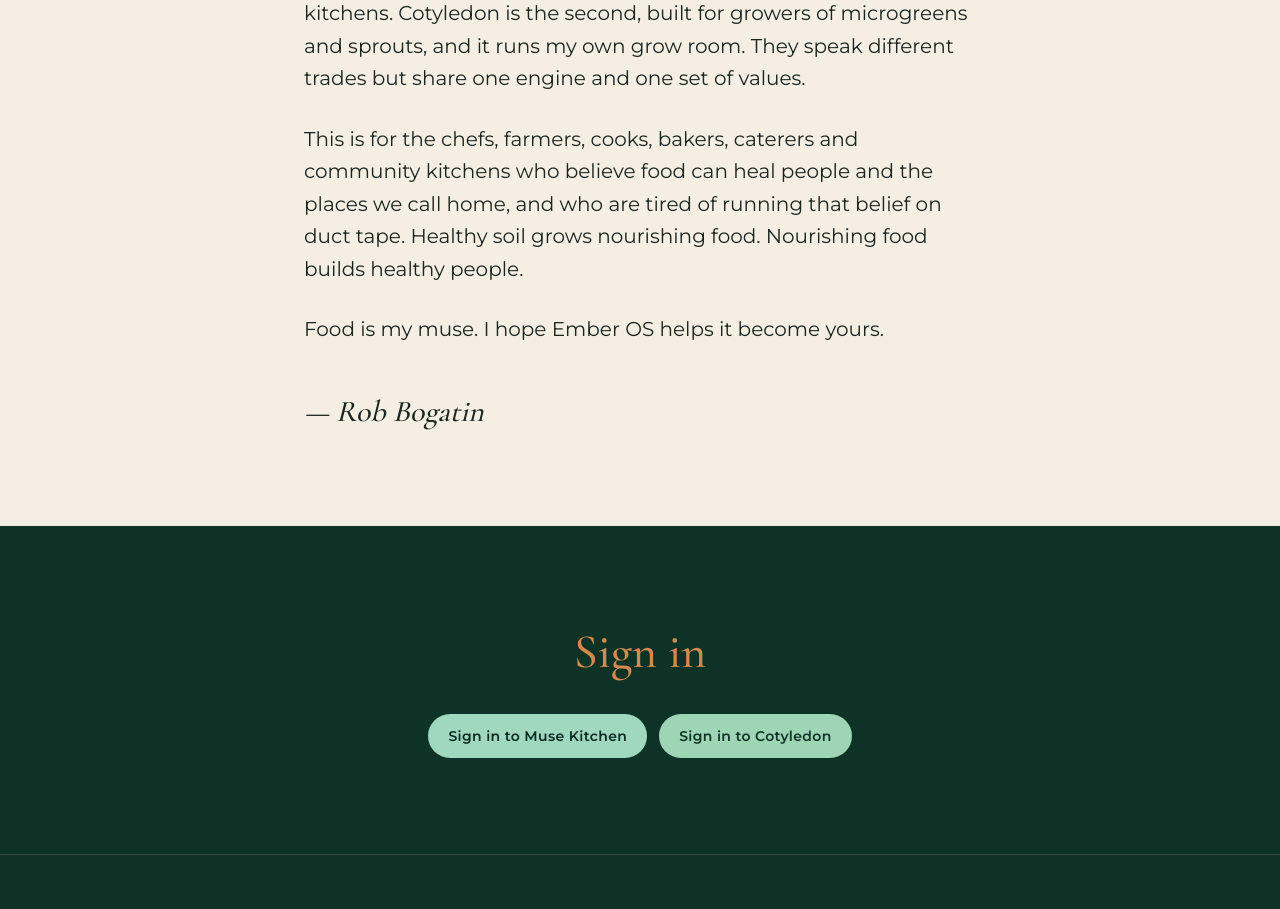
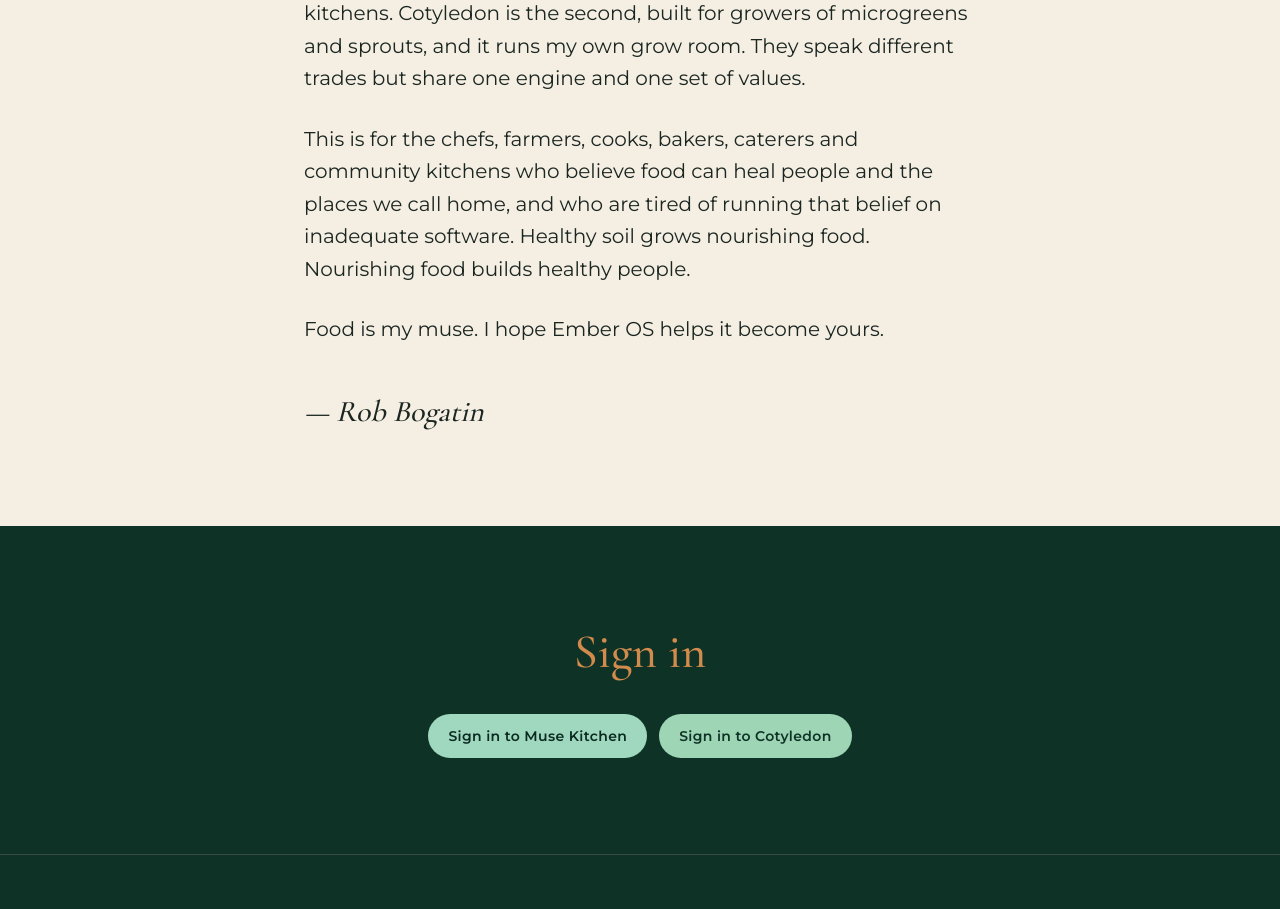
Before and after one commit to wolvestofeed/emberos, a Next.js app: page /mission in a window 1280 px wide. Shown: the part 2080-2989 px from the top of the page. Built offline with nearby package versions, Linux system fonts and the light colour scheme; no server answers.

Commit message:
Mission: 'duct tape' replaced with 'inadequate software'; deck mirrored
Co-Authored-By: Claude Fable 5.1 <noreply@anthropic.com>

```diff
--- a/content/mission.md
+++ b/content/mission.md
@@ -32,7 +32,7 @@ Ember OS runs a food business from the seed to the plate in one place. It plans
 
 Muse Kitchen is the first application, built for scratch commissary kitchens. Cotyledon is the second, built for growers of microgreens and sprouts, and it runs my own grow room. They speak different trades but share one engine and one set of values.
 
-This is for the chefs, farmers, cooks, bakers, caterers and community kitchens who believe food can heal people and the places we call home, and who are tired of running that belief on duct tape. Healthy soil grows nourishing food. Nourishing food builds healthy people.
+This is for the chefs, farmers, cooks, bakers, caterers and community kitchens who believe food can heal people and the places we call home, and who are tired of running that belief on inadequate software. Healthy soil grows nourishing food. Nourishing food builds healthy people.
 
 Food is my muse. I hope Ember OS helps it become yours.
 
--- a/src/content/mission.ts
+++ b/src/content/mission.ts
@@ -18,7 +18,7 @@ export const note: string[] = [
   'So I built the system I always wanted.',
   "Ember OS runs a food business from the seed to the plate in one place. It plans what to grow and what to cook from the orders that are actually coming in. It costs every tray and every batch from real prices paid. It keeps books a CPA would sign. It measures energy, water, waste and carbon in the same breath as production, because the planet's health and the business's health are the same account. And it shows its work. Every figure tells you where it came from, and a number that is still a guess says so, out loud, until the real one arrives.",
   'Muse Kitchen is the first application, built for scratch commissary kitchens. Cotyledon is the second, built for growers of microgreens and sprouts, and it runs my own grow room. They speak different trades but share one engine and one set of values.',
-  'This is for the chefs, farmers, cooks, bakers, caterers and community kitchens who believe food can heal people and the places we call home, and who are tired of running that belief on duct tape. Healthy soil grows nourishing food. Nourishing food builds healthy people.',
+  'This is for the chefs, farmers, cooks, bakers, caterers and community kitchens who believe food can heal people and the places we call home, and who are tired of running that belief on inadequate software. Healthy soil grows nourishing food. Nourishing food builds healthy people.',
   'Food is my muse. I hope Ember OS helps it become yours.',
 ];
 
```
Also changed, not shown: 1 other file (tests, documents, lock files or other folders).
